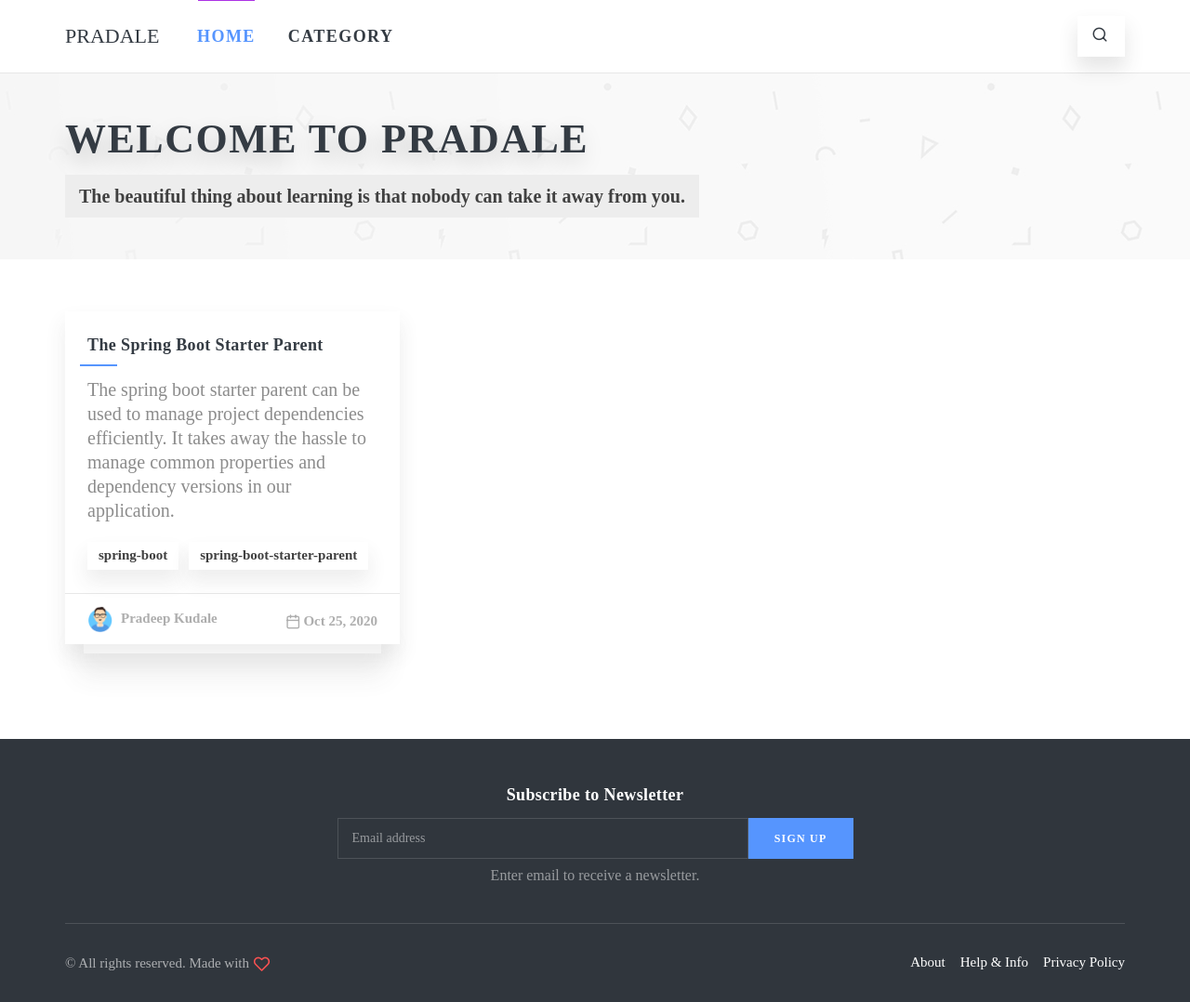
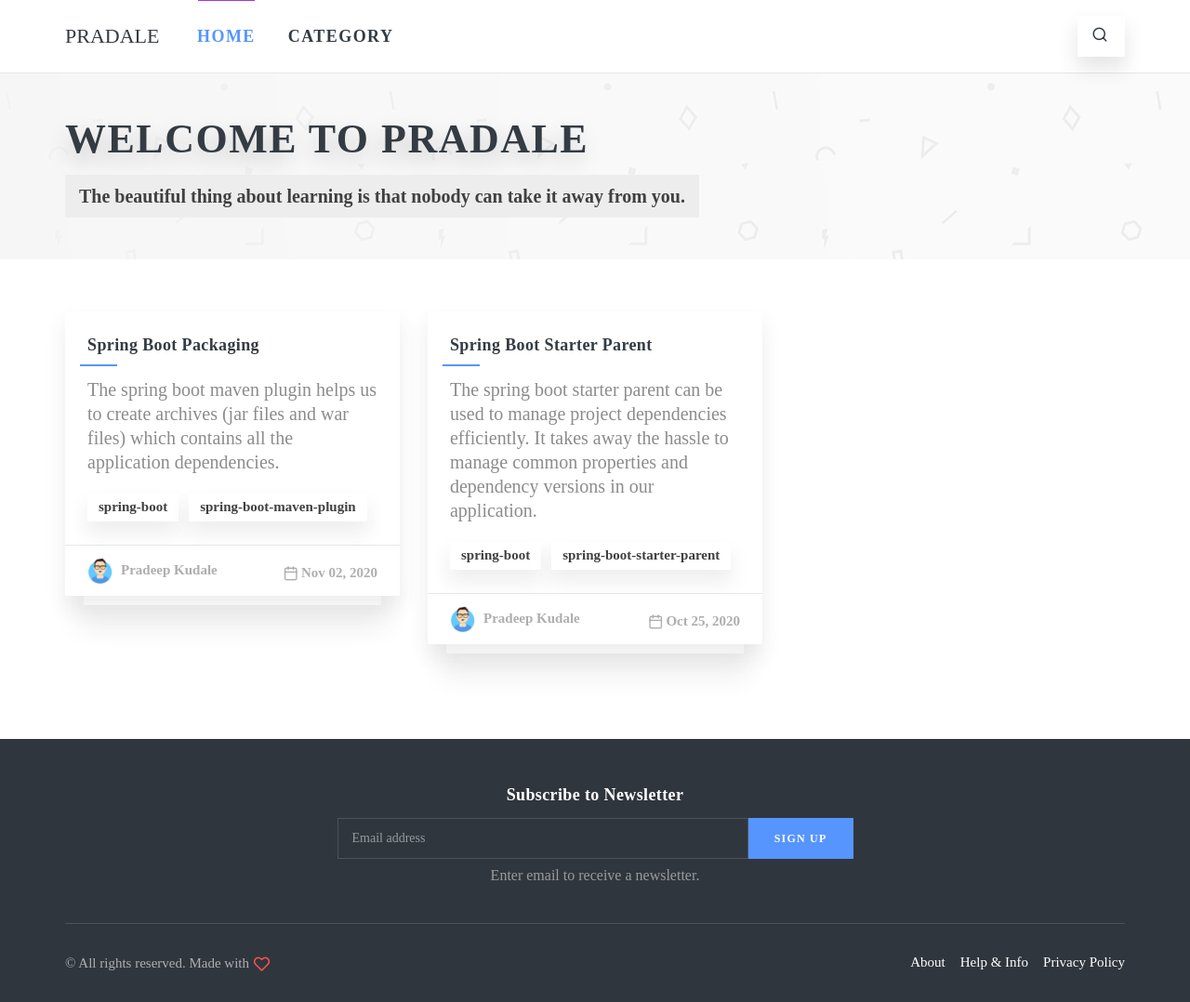
Before and after one commit to pradeepkudale/pradale, a Jekyll site: the page built from index.html, in a window 1280 px wide. Shown: the whole page at 93% size. Built offline with Jekyll 4.4.1, drawn with Linux system fonts in a browser that asks for light colours; some web fonts are replaced; Markdown is read by kramdown in place of the engine named in the settings; the list of posts is cut into pages by our own code.

Commit message:
Update the style

````diff
--- a/_config.yml
+++ b/_config.yml
@@ -1,10 +1,18 @@
 plugins:
   - jekyll-paginate
 
-include: ["_pages"]
+include: ["_pages","images"]
 
 permalink: /:title/
 
 # Paginate
 paginate: 15
 paginate_path: /page/:num
+
+highlighter: rouge
+
+markdown: CommonMarkGhPages
+
+commonmark:
+  options: ["SMART", "FOOTNOTES"]
+  extensions: ["strikethrough", "autolink", "table", "tagfilter"]
--- a/_posts/2020-10-25-the-spring-boot-starter-parent.md
+++ b/_posts/2020-10-25-spring-boot-starter-parent.md
@@ -11,17 +11,24 @@
 
 Spring boot inherits all its dependencies from **spring-boot-dependencies** and if needed we can always override the properties provided by starter-parent pom.
 
-## How to Configure
+spring-boot-starter-parent project provides the following features:
+* Java 1.8 as the default compiler level.
+* UTF-8 source encoding.
+* Dependency management section from spring-boot-dependencies which manages the version of all common dependencies.
+* Plugins like spring-boot-maven-plugin, maven-resources-plugin, maven-compiler-plugin etc.
+* Resource filtering
+
+### How to Configure
 We can configure a starter parent in two ways.
 
 ### Inheriting the Starter Parent POM
 
 Configure to inherit from **spring-boot-starter-parent** as shown below.
 ```xml
-<parent>
+<parent>`
 	<groupId>org.springframework.boot</groupId>
 	<artifactId>spring-boot-starter-parent</artifactId>
-	<version>2.3.0.RELEASE</version>
+	<version>2.3.5.RELEASE</version>
 </parent>
 ```
 
@@ -36,14 +43,14 @@
 To add a dependency that is not present in starter parent pom we have to add it under **dependencyManagement** or **dependencies** tag with it's version.
 
 ### The Dependency Management Tag
-If we have our own parent pom file and still we want to have all the benefits of spring boot starter then we can add the **spring-boot-dependencies** dependency under the dependency management tag as shown below.
+If we have our own parent pom file and still we want to have all the benefits of spring boot starter then we can import the dependency management as a Bill of Materials [BOM](https://maven.apache.org/guides/introduction/introduction-to-dependency-mechanism.html#importing-dependencies) in the `<dependencyManagement>` section of the pom.xml file.
 ```xml
 <dependencyManagement>
 	<dependencies>
 		<dependency>
 			<groupId>org.springframework.boot</groupId>
 			<artifactId>spring-boot-dependencies</artifactId>
-			<version>2.3.0.RELEASE</version>
+			<version>2.3.5.RELEASE</version>
 			<type>pom</type>
 			<scope>import</scope>
 		</dependency>
@@ -52,7 +59,30 @@
 ```
 >import scope is only supported on a dependency of type `pom` in the `<dependencyManagement>` section.
 
-## How to Exclude Transitive dependency
+The above way has a different way to override individual dependencies. You cannot override the dependencies using properties.
+
+To override the dependency, you need to add entries in the `<dependencyManagement>` section of your project before the spring-boot-dependencies entry like below.
+
+```xml
+<dependencyManagement>
+    <dependencies>
+        <dependency>
+            <groupId>junit</groupId>
+            <artifactId>junit</artifactId>
+            <version>4.12</version>
+        </dependency>
+
+        <dependency>
+            <groupId>org.springframework.boot</groupId>
+            <artifactId>spring-boot-dependencies</artifactId>
+            <version>2.3.5.RELEASE</version>
+            <type>pom</type>
+            <scope>import</scope>
+        </dependency>
+    </dependencies>
+</dependencyManagement>
+```
+### How to Exclude Transitive dependency
 Transitive dependencies can be excluded from dependency as below.
 ```xml
 <dependency>
@@ -67,7 +97,7 @@
 	</exclusions>
 </dependency>
 ```
-## Summary
+### Summary
 In this tutorial, we saw how we can use the spring-boot-starter-parent artifact to manage our dependencies and override the properties.
 
-Source code for this tutorial is available on [Github]()
+Source code for this tutorial is available on [Github](https://github.com/pradeepkudale/pradale-tutorials/tree/main/spring-boot/spring-boot-starter-parent)
--- /dev/null
+++ b/_posts/2020-11-02-spring-boot-packaging.md
@@ -0,0 +1,129 @@
+---
+layout: post
+title:  "Spring Boot Packaging"
+date:   2020-11-02
+categories: spring-boot
+tags: spring-boot spring-boot-maven-plugin
+author: pradale
+description: The spring boot maven plugin helps us to create archives (jar files and war files) which contains all the application dependencies.
+---
+The spring-boot-maven-plugin can be used to create archives (jar or war files) which contains all the application dependencies.
+
+The default packaging in maven is **jar**
+>>> <packaging>war</packaging>
+
+We can add the plugin in 'plugins' section of pom.xml. But if we use [spring-boot-starter-parent](/spring-boot-starter-parent) project to manage our dependencies
+then we don't need to add the plugin in pom.xml file.
+
+### Dependency Exclusion from Packing
+Dependencies can be excluded from packing. There are two ways one can exclude a dependency from being packaged.
+
+* Exclude the artifact by groupId and artifactId.
+
+```xml
+<build>
+    <plugins>
+        <plugin>
+            <groupId>org.springframework.boot</groupId>
+            <artifactId>spring-boot-maven-plugin</artifactId>
+            <configuration>
+                <excludes>
+                    <exclude>
+                        <!-- if you want to exclude specific dependency -->
+                        <groupId>com.hazelcast</groupId>
+                        <artifactId>hazelcast</artifactId>
+                    </exclude>
+                </excludes>
+            </configuration>
+        </plugin>
+    </plugins>
+</build>
+```
+* Exclude the artifact by just groupId.
+
+```xml
+<build>
+    <plugins>
+        <plugin>
+            <groupId>org.springframework.boot</groupId>
+            <artifactId>spring-boot-maven-plugin</artifactId>
+            <configuration>
+                <!-- If you want to exclude all the dependencies which belong to com.hazelcast groupId. -->
+                <excludeGroupIds>com.hazelcast</excludeGroupIds>
+            </configuration>
+        </plugin>
+    </plugins>
+</build>
+```
+
+### Plugin Goals
+The spring-boot-maven-plugin has below important goals.
+
+{:class="table table-bordered"}
+|---
+ Goals        | Usage
+ ------------- |-------------
+ spring-boot:run  | : Run the application
+ spring-boot:start | : Start the application. Used in integration test.
+ spring-boot:stop | : Stops the application which has been started by start goal.
+
+Sample execution
+> mvn spring-boot:run
+
+### Layered Jar
+Your packages jar will have three types of entries and will look something like this:
+
+```
+example.jar
+ |
+ +-META-INF
+ |  +-MANIFEST.MF
+ +-org
+ |  +-springframework
+ |     +-boot
+ |        +-loader
+ |           +-<spring boot loader classes>
+ +-BOOT-INF
+    +-classes
+    |  +-mycompany
+    |     +-project
+    |        +-YourClasses.class
+    +-lib
+       +-dependency1.jar
+       +-dependency2.jar
+```
+
+```
+example.war
+ |
+ +-META-INF
+ |  +-MANIFEST.MF
+ +-org
+ |  +-springframework
+ |     +-boot
+ |        +-loader
+ |           +-<spring boot loader classes>
+ +-WEB-INF
+    +-classes
+    |  +-com
+    |     +-mycompany
+    |        +-project
+    |           +-YourClasses.class
+    +-lib
+    |  +-dependency1.jar
+    |  +-dependency2.jar
+    +-lib-provided
+       +-servlet-api.jar
+       +-dependency3.jar
+```
+
+* **BOOT-INF/classes** contains the application classes.
+* **BOOT-INF/lib** contains the application dependencies.
+* **BOOT-INF/classpath.idx** file provides the list of jar file names in the order that they should be added to classpath.
+* **org/springframework/boot/loader/*.class** is responsible to support the executable jar and war files.
+
+
+### Summary
+In this tutorial, we saw how we can use spring-boot-maven-plugin plugin for packing.
+
+Source code for this tutorial is available on [Github](https://github.com/pradeepkudale/pradale-tutorials/tree/main/spring-boot/spring-boot-starter-parent)
````
Also changed, not shown: other parts of _posts/2020-10-25-spring-boot-starter-parent.md (+1 -1 lines).
